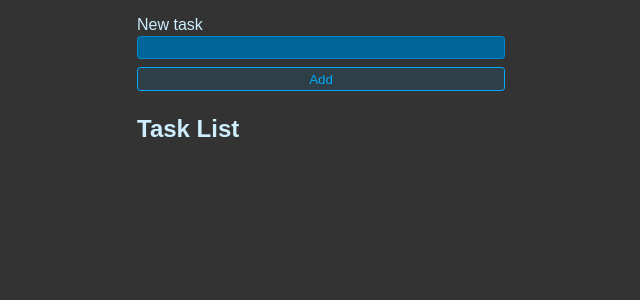
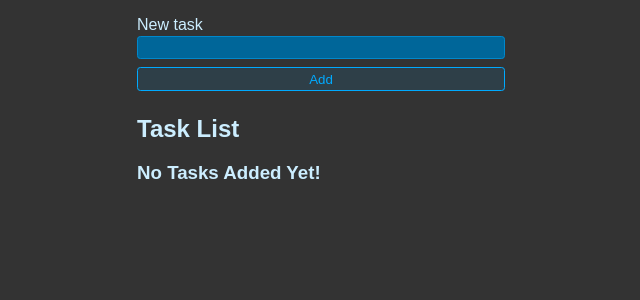
Before and after one commit to sourman/todonedo, a React (Vite) app: page / in a window 1280 px wide. Shown: the top 300 px of the page, without its empty margins (319-959 px from the left). Built offline with nearby package versions, Linux system fonts and the light colour scheme.

Commit message:
Dev Interview: Add message when list is empty
The current todo list works correctly, but it shows empty space when
there are no tasks in the task list.

The developer is tasked with adding conditional logic to display a
message when the list is empty.

```diff
--- a/src/App.jsx
+++ b/src/App.jsx
@@ -47,6 +47,9 @@ export default function App() {
     <button className="btn">Add</button>
   </form>
   <h1 className="header">Task List</h1>
+  <h3 className="">
+    No Tasks Added Yet!
+  </h3>
   <ul className="list">
     {tasks.map(task => {
       return <li key={task.id}>
```
